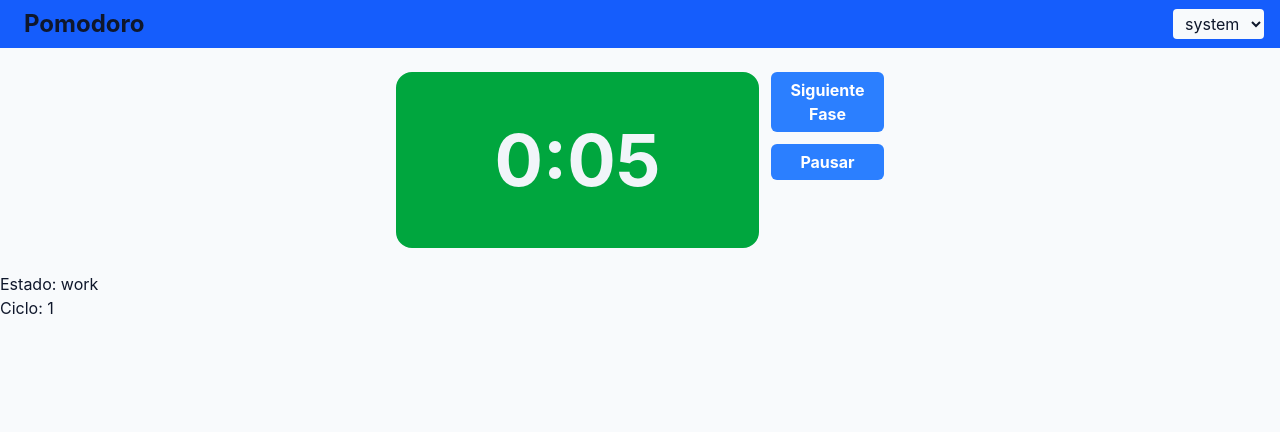
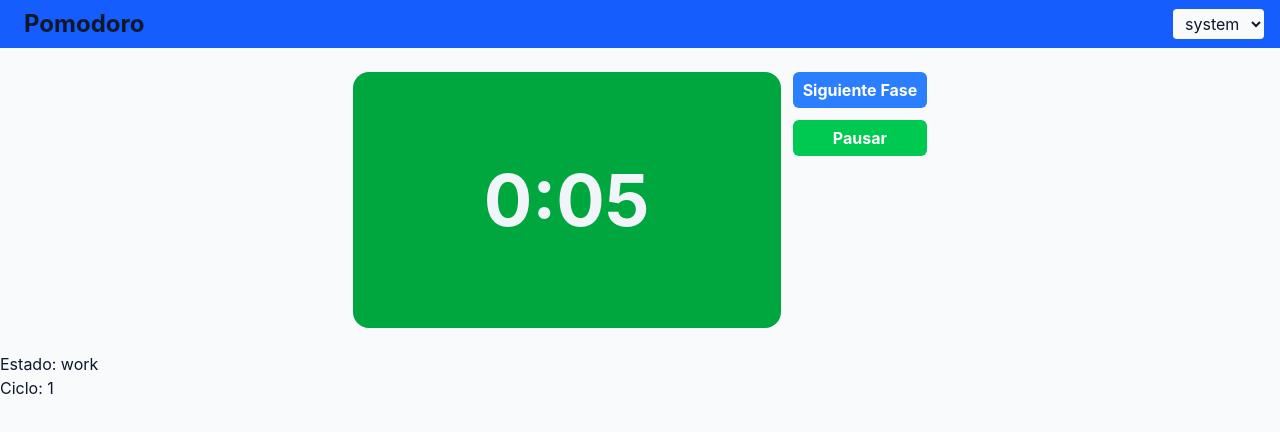
Before and after one commit to walesp3982/pomodoro-proyect, a React (Vite) app: page / in a window 1280 px wide. Shown: the top 432 px of the page. Built offline with nearby package versions, Linux system fonts and the light colour scheme.

Commit message:
add dark mode buttons

```diff
--- a/src/App.tsx
+++ b/src/App.tsx
@@ -73,7 +73,7 @@ export default function App() {
         <SelectTheme />
       </Title>
       <div className="flex flex-col items-center justify-center">
-        <div className="grid grid-cols-4 gap-3 p-3 m-3 min-h-50 max-w-lg min-w-md ">
+        <div className="grid grid-cols-4 gap-3 p-3 m-3 min-h-70 max-w-3xl">
           <div className="col-span-3">
             <Time seconds={seconds} />
           </div>
@@ -82,7 +82,8 @@ export default function App() {
               <Button onClick={next_time}
                 text="Siguiente Fase" />
               <Button onClick={isRunning ? action.stop : action.start}
-                text={isRunning ? "Pausar" : "Reanudar"} />
+                text={isRunning ? "Pausar" : "Reanudar"}
+                type={isRunning ?  "success": "warning"} />
             </div>
           </div>
 
--- a/src/component/Button.tsx
+++ b/src/component/Button.tsx
@@ -1,8 +1,8 @@
 const TypeButton = {
-  danger: "bg-red-500 hover:bg-red-700 active:bg-red-900",
-  primary: "bg-blue-500 hover:bg-blue-700 active:bg-blue-900",
-  success: "bg-green-500 hover:bg-green-700 active:bg-green-900",
-  warning: "bg-yellow-500 hover:bg-yellow-700 active:bg-yellow-900",
+  danger: "bg-red-500 hover:bg-red-700 active:bg-red-900 dark:bg-background dark:border-red-700 dark:active:bg-red-900",
+  primary: "bg-blue-500 hover:bg-blue-700 active:bg-blue-900 dark:bg-background dark:border-blue-700 dark:active:bg-blue-900",
+  success: "bg-green-500 hover:bg-green-700 active:bg-green-900 dark:bg-background dark:border-green-700 dark:active:bg-green-900",
+  warning: "bg-yellow-500 hover:bg-yellow-700 active:bg-yellow-900 dark:bg-background dark:border-yellow-700 dark:active:bg-yellow-900",
 } as const
 
 interface ButtonProps {
```
